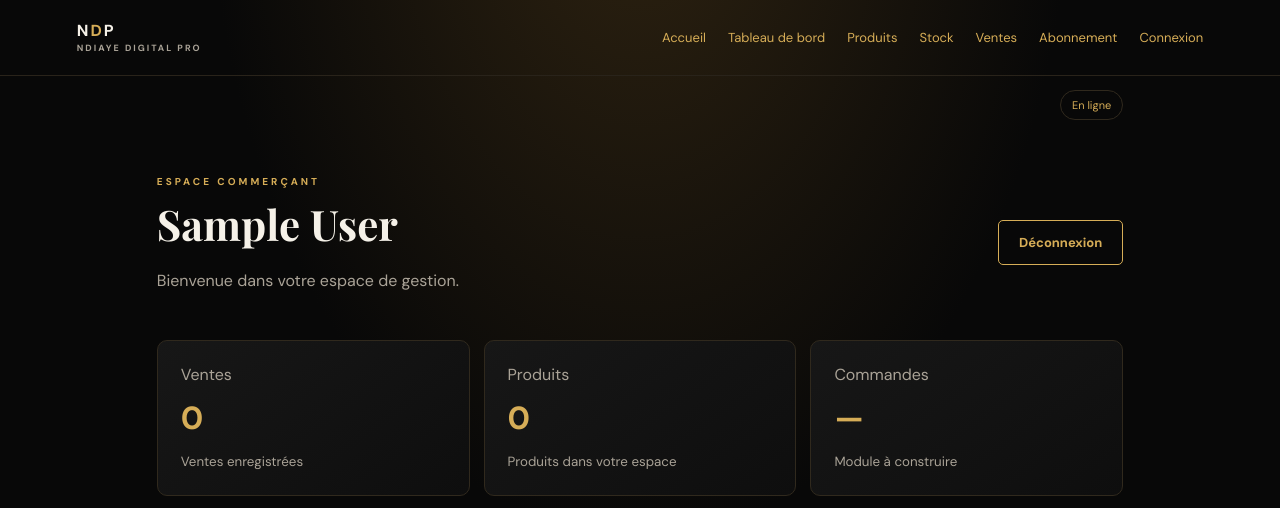
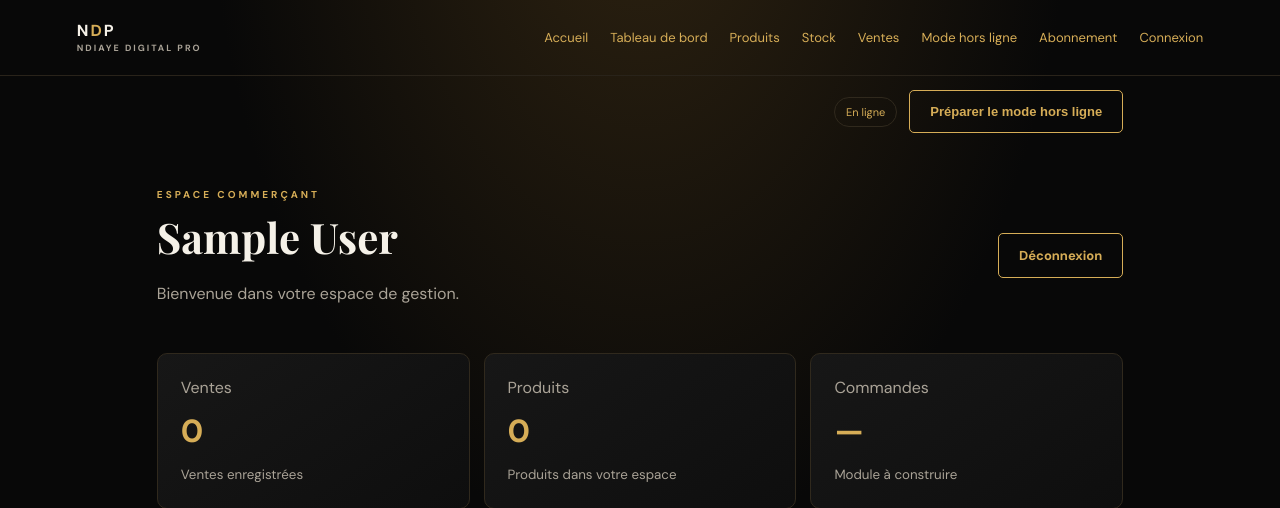
Before and after one commit to ameth99ndiaye-hash/ndiaye-digital-pro-v2, a Flask app: page /dashboard in a window 1280 px wide. Shown: the top 508 px of the page. Run offline with Flask 3, Linux system fonts and the light colour scheme; the visitor is signed in with stand-in values (Sample User, id 1); some libraries are stand-ins or nearby versions.

Commit message:
Add offline workspace controls

```diff
--- a/templates/base.html
+++ b/templates/base.html
@@ -6,7 +6,7 @@
 <title>{% block title %}NDIAYE DIGITAL PRO{% endblock %}</title>
 <link rel="stylesheet" href="{{ url_for('static', filename='style.css') }}">
 <script defer src="{{ url_for('static', filename='app.js') }}"></script></head>
-<body><header class="top"><a class="brand" href="/">N<span>D</span>P <small>NDIAYE DIGITAL PRO</small></a><nav><a href="/">Accueil</a><a href="/dashboard">Tableau de bord</a><a href="/products">Produits</a><a href="/stock">Stock</a><a href="/sales">Ventes</a>{% if session.get("merchant_id") %}<a href="/subscription">Abonnement</a>{% endif %}{% if session.get("email", "").lower() == config_admin_email and config_admin_email %}<a href="/admin">Administration</a>{% endif %}<a href="/login">Connexion</a></nav></header>
-<div class="app-tools"><span data-connection-status data-state="online">En ligne</span><button type="button" class="btn ghost" data-install-app hidden>Installer l’application</button></div>
+<body><header class="top"><a class="brand" href="/">N<span>D</span>P <small>NDIAYE DIGITAL PRO</small></a><nav><a href="/">Accueil</a><a href="/dashboard">Tableau de bord</a><a href="/products">Produits</a><a href="/stock">Stock</a><a href="/sales">Ventes</a>{% if session.get("merchant_id") %}<a href="/offline-workspace">Mode hors ligne</a>{% endif %}{% if session.get("merchant_id") %}<a href="/subscription">Abonnement</a>{% endif %}{% if session.get("email", "").lower() == config_admin_email and config_admin_email %}<a href="/admin">Administration</a>{% endif %}<a href="/login">Connexion</a></nav></header>
+<div class="app-tools"><span data-connection-status data-state="online">En ligne</span><button type="button" class="btn ghost" data-install-app hidden>Installer l’application</button>{% if session.get("merchant_id") %}<button type="button" class="btn ghost" data-prepare-offline>Préparer le mode hors ligne</button>{% endif %}</div>
 <main>{% with messages = get_flashed_messages(with_categories=true) %}{% for category, message in messages %}<div class="notice">{{ message }}</div>{% endfor %}{% endwith %}{% block content %}{% endblock %}</main>
 <footer>© 2026 NDIAYE DIGITAL PRO · Business & Commerce</footer></body></html>
```
